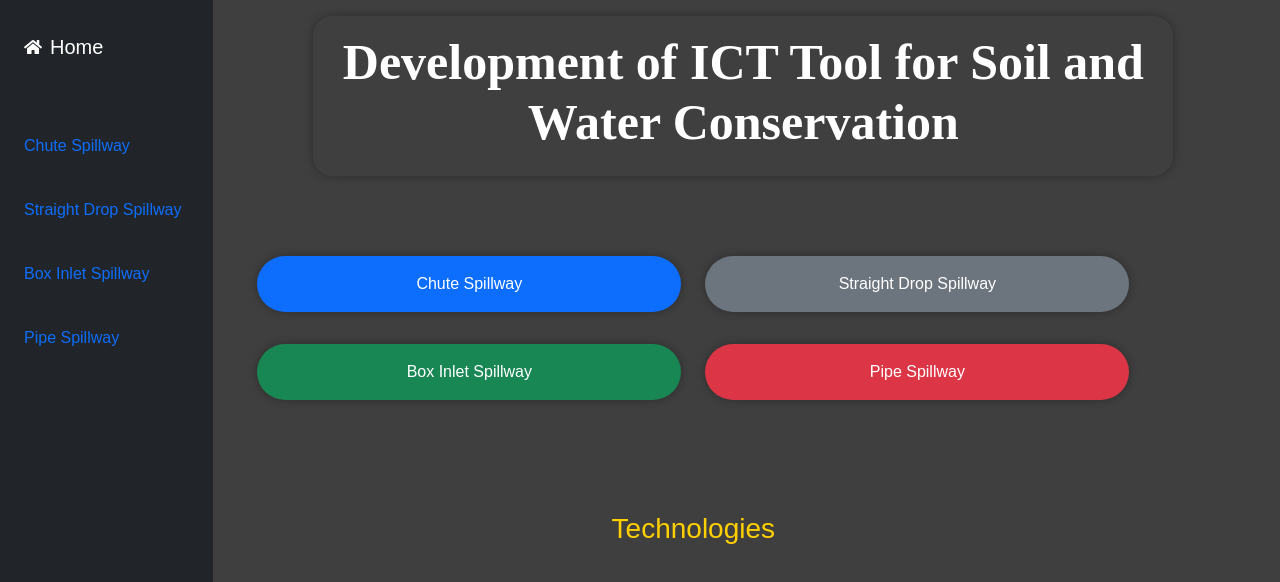
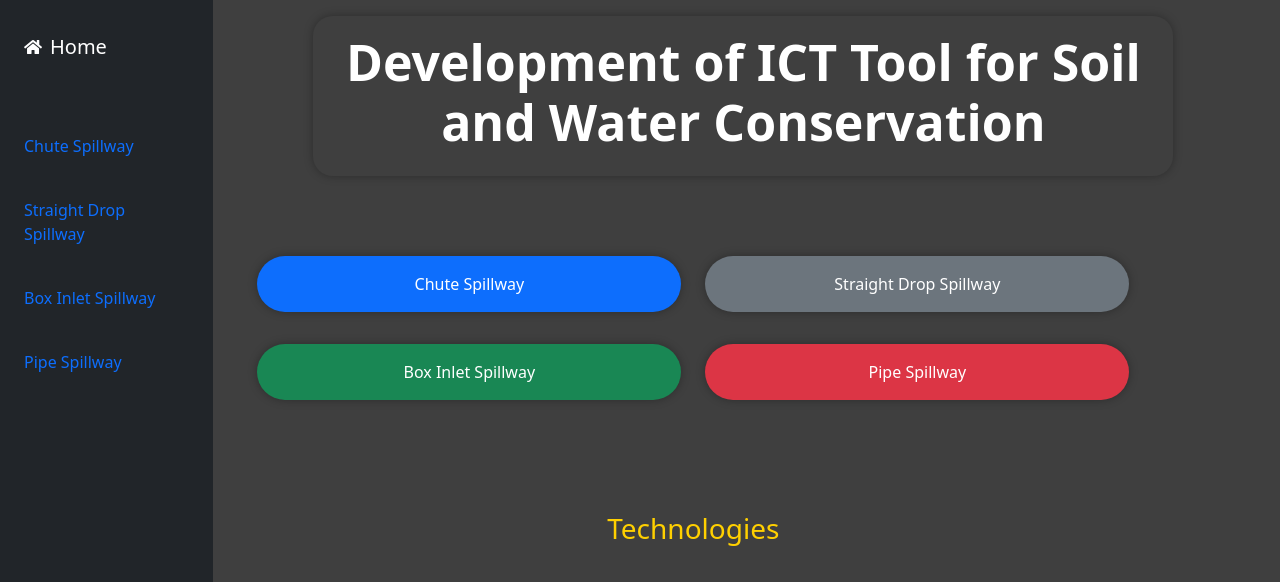
Before and after one commit to ganesh244/HydroCal, a plain HTML site: page index.html in a window 1280 px wide. Shown: the top 582 px of the page. Drawn offline with nearby package versions, Linux system fonts and the light colour scheme.

Commit message:
index.html

```diff
--- a/index.html
+++ b/index.html
@@ -21,7 +21,6 @@
       }
       body {
           background-color: rgb(63, 63, 63);
-          font-family: Arial, sans-serif;
           color: white;
       }
       .container-md {
@@ -65,7 +64,7 @@
             <div class="col-md-12">
                 <!-- First medium-sized container -->
                 <div class="container-md p-3 my-3 text-center">
-                    <h1 style="font-weight: bold; font-family: times new roman; font-size: 50px;">Development of ICT Tool for Soil and Water Conservation</h1>
+                    <h1 style="font-weight: bold; font-size: 50px;">Development of ICT Tool for Soil and Water Conservation</h1>
                 </div>
             </div>
           </div>
```
